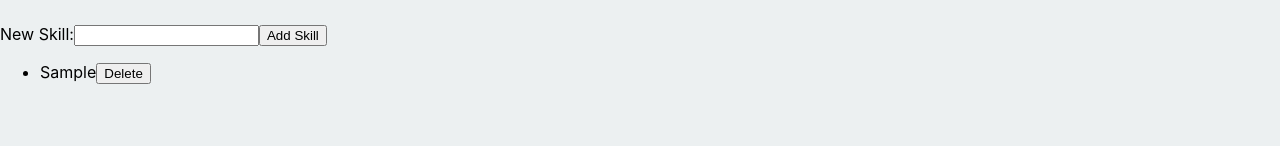
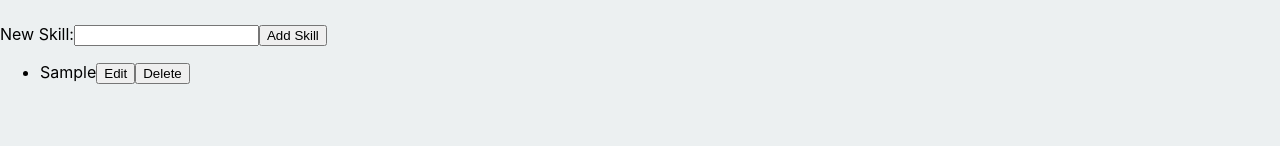
Before and after one commit to m-njora/portfolio-guru, a React (Create React App) app: page /profile in a window 1280 px wide. Both pictures are taken after typing "Sample" into the empty fields and a click on the button "Add Skill". Shown: the part 154-300 px from the top of the page. Built offline with nearby package versions, Linux system fonts and the light colour scheme.

Commit message:
user is now able to edit a skill

```diff
--- a/src/components/forms/SkillsForm.js
+++ b/src/components/forms/SkillsForm.js
@@ -3,24 +3,38 @@ import React, { useState } from 'react';
 function SkillsForm() {
   const [skills, setSkills] = useState([]);
   const [newSkill, setNewSkill] = useState('');
+  const [editingIndex, setEditingIndex] = useState(null);
   const MAX_SKILLS = 10;
-
   const handleNewSkillChange = (event) => {
     setNewSkill(event.target.value);
   };
 
   const handleAddSkill = (event) => {
     event.preventDefault();
-    if (skills.length < MAX_SKILLS) {
-      setSkills([...skills, newSkill]);
+    if (editingIndex === null) {
+      if (skills.length < MAX_SKILLS) {
+        setSkills([...skills, newSkill]);
+        setNewSkill('');
+      } else {
+        alert(`You can't add more than ${MAX_SKILLS} skills`);
+      }
+    } else {
+      const newSkills = [...skills];
+      newSkills[editingIndex] = newSkill;
+      setSkills(newSkills);
       setNewSkill('');
-    } else {
-      alert(`You can't add more than ${MAX_SKILLS} skills`);
+      setEditingIndex(null);
     }
+  };
+
+  const handleEditSkill = (skillIndex) => {
+    setNewSkill(skills[skillIndex]);
+    setEditingIndex(skillIndex);
   };
 
   const handleDeleteSkill = (skillIndex) => {
     setSkills(skills.filter((_, index) => index !== skillIndex));
+    setEditingIndex(null);
   };
 
   return (
@@ -34,14 +48,25 @@ function SkillsForm() {
           value={newSkill}
           onChange={handleNewSkillChange}
         />
-        <button type="submit">Add Skill</button>
+        <button type="submit">{editingIndex !== null ? 'Save Skill' : 'Add Skill'}</button>
       </form>
       {skills.length > 0 ? (
         <ul>
           {skills.map((skill, index) => (
             <li key={index}>
-              {skill}
-              <button onClick={() => handleDeleteSkill(index)}>Delete</button>
+              {editingIndex === index ? (
+                <input type="text" value={newSkill} onChange={handleNewSkillChange} />
+              ) : (
+                <>{skill}</>
+              )}
+              {editingIndex === index ? (
+                <button onClick={() => setEditingIndex(null)}>Cancel</button>
+              ) : (
+                <>
+                  <button onClick={() => handleEditSkill(index)}>Edit</button>
+                  <button onClick={() => handleDeleteSkill(index)}>Delete</button>
+                </>
+              )}
             </li>
           ))}
         </ul>
@@ -53,4 +78,3 @@ function SkillsForm() {
 }
 
 export default SkillsForm;
-//In this example, we've added a constant MAX_SKILLS that specifies the maximum number of skills a user can add (in this case, 10). In the handleAddSkill function, we've added a check to ensure that the number of skills in the skills array is less than MAX_SKILLS before adding a new skill. If the number of skills is already at the maximum, we display an alert message to the user indicating that they cannot add any more skills.
```
